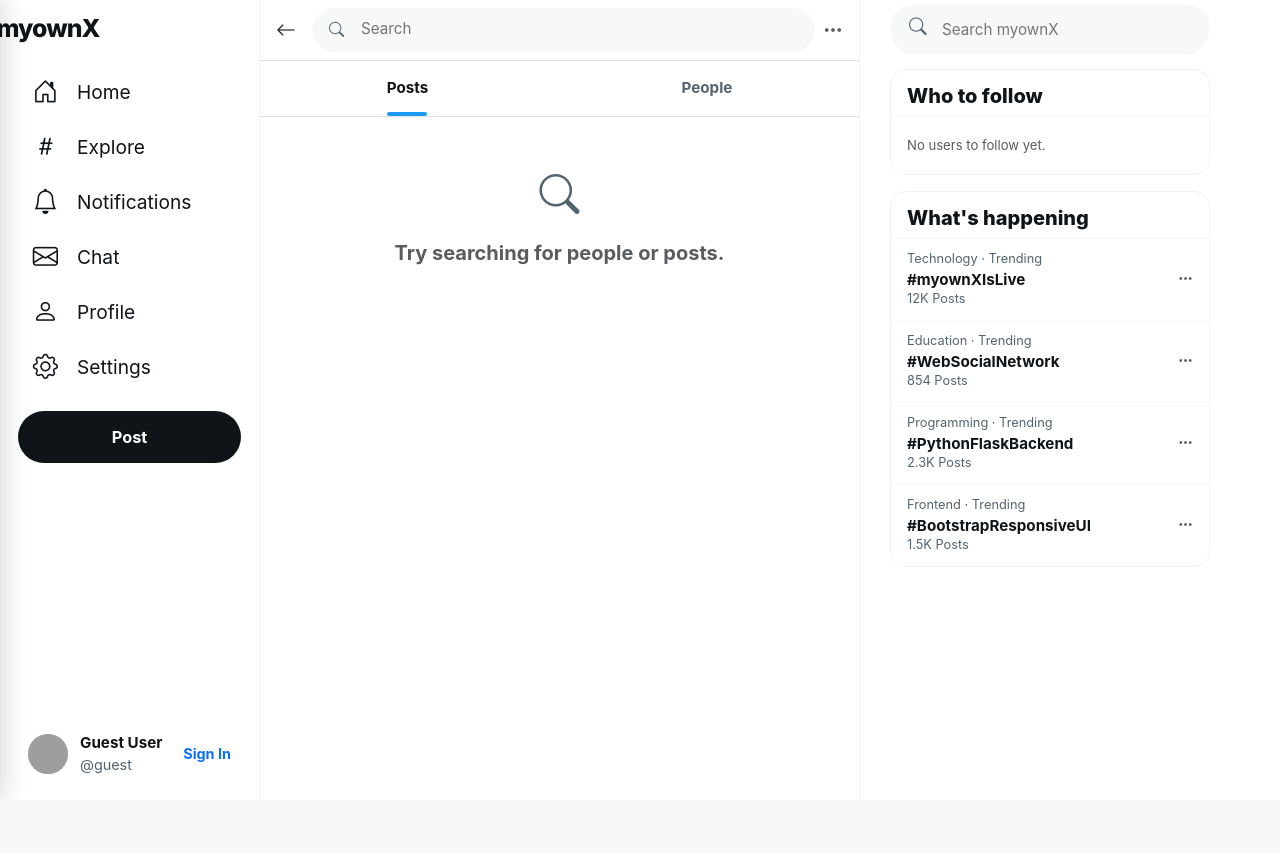
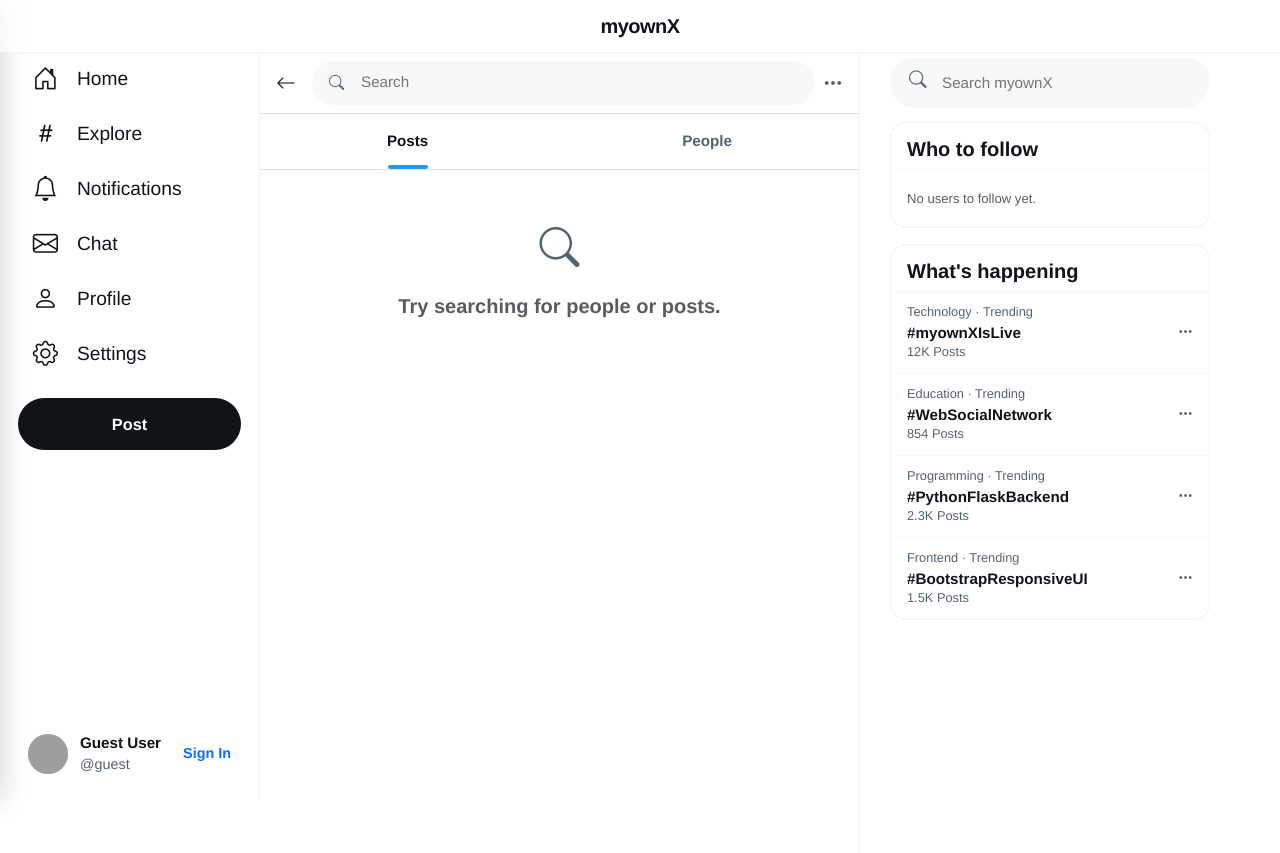
Before and after one commit to equeenLuo/myownX, a Flask app: page /search in a window 1280 px wide. Before the commit the page ends 787 px from the top, so only its background shows below. Run offline with Flask 3, Linux system fonts and the light colour scheme; some libraries are stand-ins or nearby versions; grey boxes are pictures that could not be loaded.

Commit message:
chore: overall UI update

```diff
--- a/static/css/style.css
+++ b/static/css/style.css
@@ -28,7 +28,7 @@
 }
 
 body {
-    font-family: 'Inter', -apple-system, BlinkMacSystemFont, "Segoe UI", Roboto, Helvetica, Arial, sans-serif;
+    font-family: Helvetica, Arial, sans-serif;
     color: var(--myownx-text);
     background-color: var(--myownx-body-bg);
     font-size: 15px;
@@ -1961,7 +1973,7 @@ a:hover {
 
 body {
     background: #ffffff;
-    font-family: -apple-system, BlinkMacSystemFont, "Segoe UI", Roboto, Helvetica, Arial, sans-serif;
+    font-family: Helvetica, Arial, sans-serif;
     font-size: 15px;
 }
 
@@ -1997,7 +2009,7 @@ body {
 
 .brand-logo {
     color: var(--myownx-text);
-    font-family: "Inter", -apple-system, BlinkMacSystemFont, "Segoe UI", sans-serif;
+    font-family: Helvetica, Arial, sans-serif;
     font-size: 1.55rem;
     font-weight: 800;
     letter-spacing: -0.9px;
@@ -3810,3 +3832,101 @@ body {
     min-height: 44px;
     border-top: 0;
 }
+
+/* Desktop-wide brand banner */
+.desktop-global-brand {
+    position: fixed;
+    top: 0;
+    right: 0;
+    left: 0;
+    z-index: 1030;
+    height: var(--header-height);
+    align-items: center;
+    justify-content: center;
+    border-bottom: 1px solid var(--myownx-border);
+    background: rgba(255, 255, 255, 0.64);
+    backdrop-filter: blur(12px);
+    -webkit-backdrop-filter: blur(12px);
+}
+
+.desktop-global-brand a {
+    color: var(--myownx-text);
+    font-size: 1.25rem;
+    font-weight: 800;
+    letter-spacing: -0.5px;
+}
+
+@media (min-width: 768px) {
+    body {
+        padding-top: var(--header-height);
+    }
+
+    .app-container {
+        min-height: calc(100vh - var(--header-height));
+    }
+
+    .sidebar-left,
+    .widgets-right {
+        top: var(--header-height);
+        height: calc(100vh - var(--header-height));
+    }
+
+    .main-header {
+        display: none !important;
+    }
+
+    .messages-layout {
+        height: calc(100vh - var(--header-height));
+    }
+
+    /* Keep the desktop shell stationary when opening Chat. */
+    .app-container:has(.main-content.chat-mode) {
+        max-width: 1280px !important;
+    }
+
+    .sidebar-left.chat-mode {
+        width: var(--sidebar-collapsed-width) !important;
+        min-width: var(--sidebar-collapsed-width) !important;
+        padding: 0 18px !important;
+    }
+
+    .sidebar-left.chat-mode .d-xl-inline,
+    .sidebar-left.chat-mode .account-info,
+    .sidebar-left.chat-mode .account-more,
+    .sidebar-left.chat-mode .sidebar-post-btn {
+        display: none !important;
+    }
+
+    .sidebar-left.chat-mode .menu-item {
+        width: 52px !important;
+        height: auto !important;
+        padding: 12px !important;
+        justify-content: flex-start !important;
+    }
+
+    .sidebar-left.chat-mode .menu-item i {
+        margin-right: 0 !important;
+    }
+
+    .sidebar-left.chat-mode .sidebar-account {
+        width: auto !important;
+        padding: 12px !important;
+        justify-content: flex-start !important;
+    }
+
+    .main-content.chat-mode {
+        width: calc(100% - var(--sidebar-collapsed-width)) !important;
+        max-width: none !important;
+        flex: 1 1 auto !important;
+    }
+
+    .messages-list-pane {
+        width: 320px !important;
+        min-width: 320px !important;
+    }
+
+    .messages-chat-pane {
+        width: auto;
+        flex: 1 1 auto;
+    }
+}
--- a/templates/_feed.html
+++ b/templates/_feed.html
@@ -3,7 +3,7 @@
     <img src="{{ user_avatar_url(current_user) }}" class="post-creator-avatar" alt="Avatar">
     <div class="post-creator-form">
         <form action="{{ url_for('create_post') }}" method="POST" enctype="multipart/form-data" id="pc-post-form">
-            <textarea class="post-creator-textarea" name="content" placeholder="What's happening?" rows="3" maxlength="280" id="pc-post-textarea"></textarea>
+            <textarea class="post-creator-textarea" name="content" placeholder="What's happening?" rows="2" maxlength="280" id="pc-post-textarea"></textarea>
             <!-- Local Image Preview Grid -->
             <div id="pc-image-preview-wrapper" class="post-image-preview-wrapper position-relative d-none mt-2 mb-2">
                 <div id="pc-image-preview-grid" class="post-image-preview-grid"></div>
--- a/templates/base.html
+++ b/templates/base.html
@@ -8,12 +8,8 @@
     <link href="https://cdn.jsdelivr.net/npm/bootstrap@5.3.3/dist/css/bootstrap.min.css" rel="stylesheet">
     <!-- Bootstrap Icons -->
     <link rel="stylesheet" href="https://cdn.jsdelivr.net/npm/bootstrap-icons@1.11.3/font/bootstrap-icons.min.css">
-    <!-- Google Fonts Outfit & Inter -->
-    <link rel="preconnect" href="https://fonts.googleapis.com">
-    <link rel="preconnect" href="https://fonts.gstatic.com" crossorigin>
-    <link href="https://fonts.googleapis.com/css2?family=Inter:wght@300;400;500;600;700;800&family=Outfit:wght@500;700;900&display=swap" rel="stylesheet">
     <!-- Custom Style -->
-    <link rel="stylesheet" href="{{ url_for('static', filename='css/style.css') }}?v=1.6">
+    <link rel="stylesheet" href="{{ url_for('static', filename='css/style.css') }}?v=2.0">
 </head>
 <body>
 
@@ -119,16 +115,17 @@
             <i class="bi bi-plus-lg"></i>
         </button>
 
+        <!-- ==================== Desktop Global Brand Header ==================== -->
+        <header class="desktop-global-brand d-none d-md-flex">
+            <a href="{{ url_for('index') }}">myownX</a>
+        </header>
+
         <!-- ==================== PC Three-Column Page Container ==================== -->
         <div class="app-container">
 
             <!-- PC Left Sidebar Navigation -->
             <aside class="sidebar-left {% if is_chat_page %}chat-mode{% endif %}">
                 <div>
-                    <a href="{{ url_for('index') }}" class="sidebar-brand text-decoration-none">
-                        <span class="brand-logo">myownX</span>
-                    </a>
-
                     <ul class="sidebar-menu">
                         <li>
                             <a href="{{ url_for('index') }}" class="menu-item {% if request.path in ['/', '/feed'] %}active{% endif %}">
@@ -233,7 +230,7 @@
             <main class="main-content {% if is_chat_page %}chat-mode{% endif %}">
                 <!-- Sticky Header (Glassmorphism) -->
                 <div class="main-header d-none d-md-flex">
-                    <h1 class="main-header-title">{{ page_title }}</h1>
+                    <a href="{{ url_for('index') }}" class="main-header-brand">myownX</a>
                 </div>
 
                 <!-- Main page content placeholder -->
```
Also changed, not shown: other parts of static/css/style.css (+27 -5 lines).
